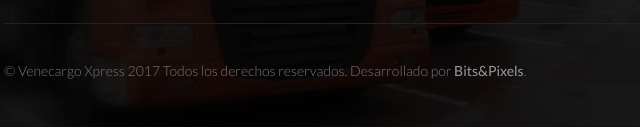
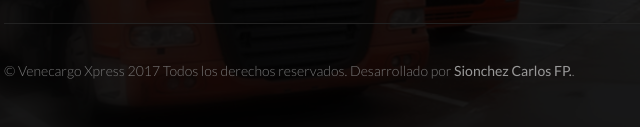
Before and after one commit to SionchezCarlos/Venecargo-Xpress-Espanol, a plain HTML site: page costos_de_envios.html in a window 1280 px wide. Shown: the part 1853-1980 px from the top of the page, 66-706 px from the left. Drawn offline with nearby package versions, Linux system fonts and the light colour scheme.

Commit message:
Copyright
Cambio del Copyright por Sionchez Carlos FP.

```diff
--- a/costos_de_envios.html
+++ b/costos_de_envios.html
@@ -260,7 +260,7 @@
 		</div>
 
 		<div class="copyright clearfix">
-		<div class="copyright__inner">© Venecargo Xpress 2017 Todos los derechos reservados. Desarrollado por <a class="copyright__link" href="http://bitsandpixels.net.ve/" target="_blank"> Bits&Pixels</a>.</div> <!-- & causa el cambio de color --> <!-- Copyright. -->
+		<div class="copyright__inner">© Venecargo Xpress 2017 Todos los derechos reservados. Desarrollado por <a class="copyright__link" href="http://sionchezcarlos.com.ve/" target="_blank"> Sionchez Carlos FP.</a>.</div> <!-- & causa el cambio de color --> <!-- Copyright. -->
 			<ul class="copyright-list list-inline">
 				<li class="copyright-list__item">
 					<a class="copyright-list__link" href="tdu_y_pdp.html">TÉRMINOS DE USO Y POLÍTICAS DE PRIVACIDAD</a>
```
Also changed, not shown: index.html (+1 -1 lines), tdu_y_pdp.html (+1 -1 lines).
